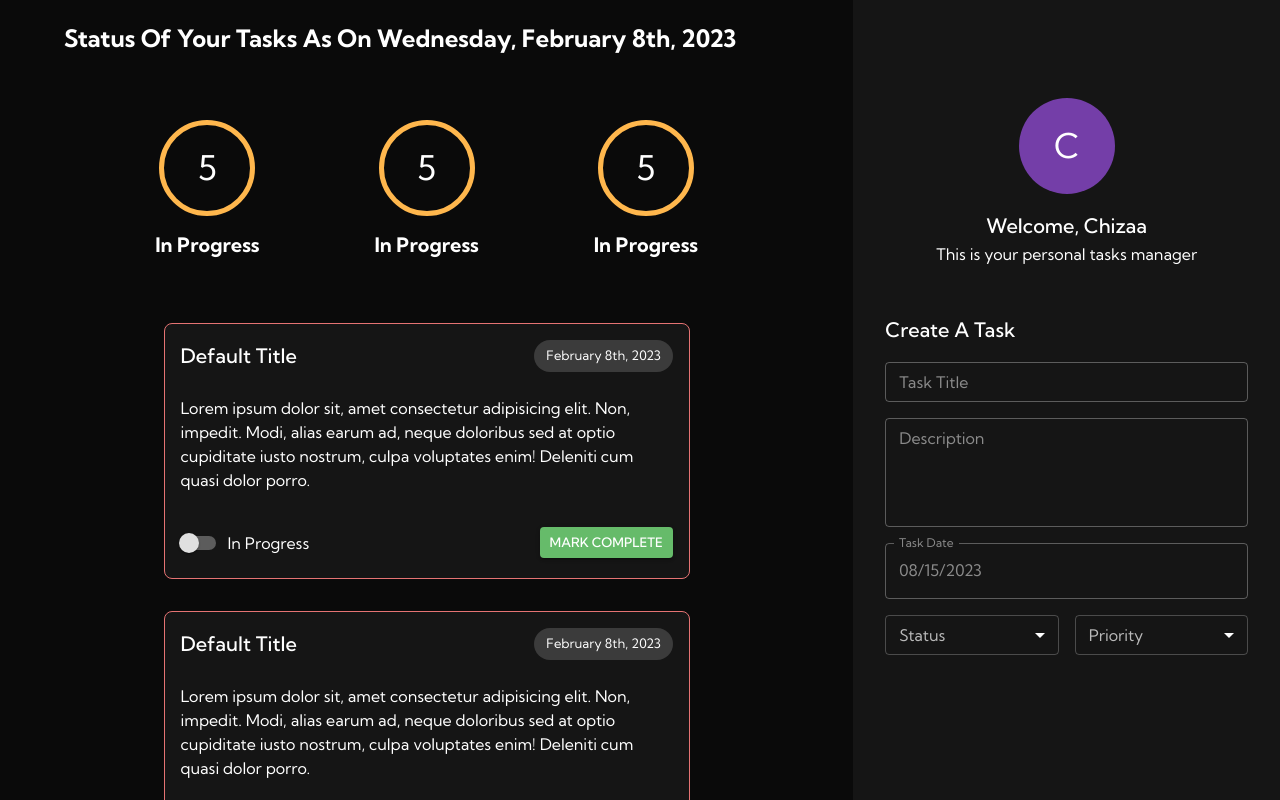
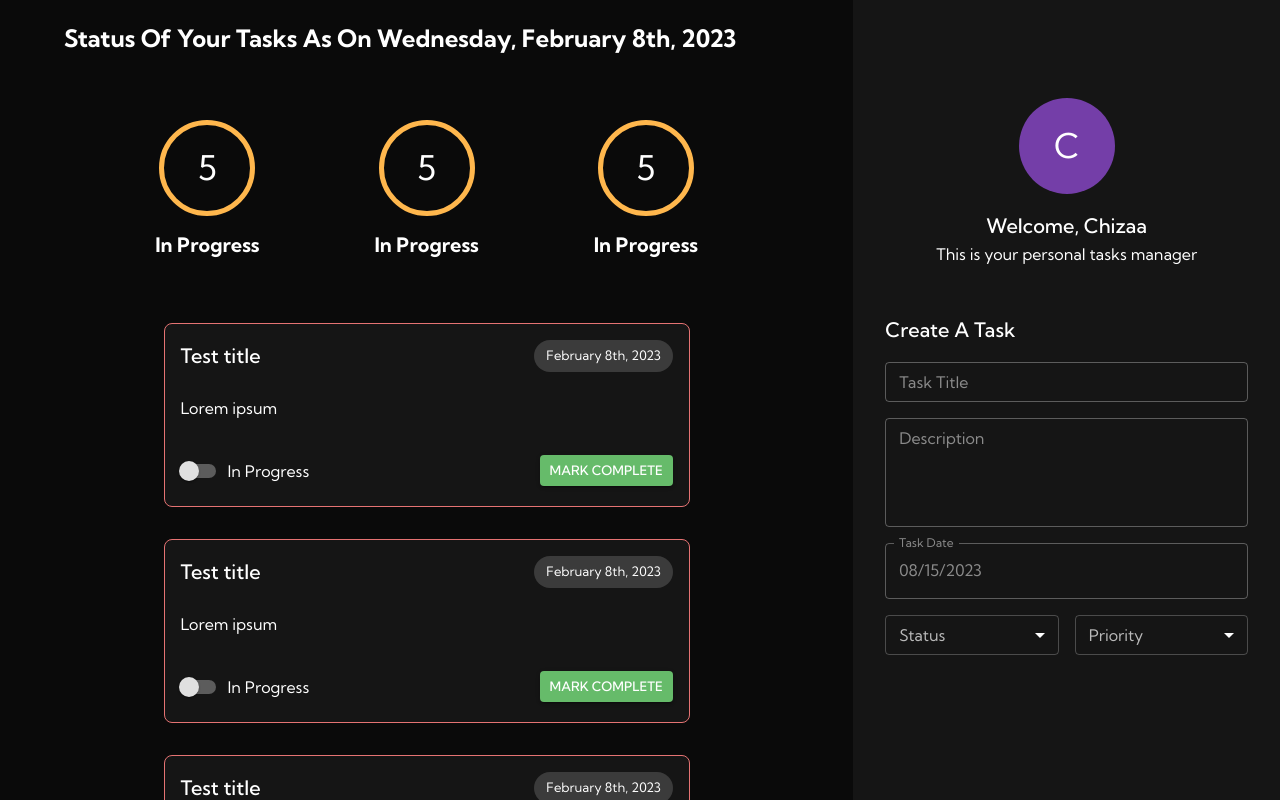
Before and after one commit to DennohKim/ts-crud-app, a React (Vite) app: page / in a window 1280 px wide. Shown: the top 800 px of the page. Built offline with nearby package versions, Linux system fonts and the light colour scheme.

Commit message:
feat: make task synamic

```diff
--- a/src/components/task/_taskFooter.tsx
+++ b/src/components/task/_taskFooter.tsx
@@ -6,7 +6,7 @@
   FormControlLabel,
 } from '@mui/material';
 import PropTypes from 'prop-types';
-import { ITaskFooter } from './interfaces/iTaskFooter';
+import { ITaskFooter } from './interfaces/ITaskFooter';
 
 export const TaskFooter: FC<
   ITaskFooter
--- /dev/null
+++ b/src/components/task/helpers/renderPriorityBorderColor.ts
@@ -0,0 +1,14 @@
+import { Priority } from "../../createTaskForm/enums/Priority";
+
+export const renderPriorityBorderColors = (priority: string): string => {
+    switch (priority) {
+        case Priority.normal:
+            return 'grey.900'
+        case Priority.low:
+             return 'info.light'
+        case Priority.high:
+            return 'error.light'
+        default:
+            return 'grey.900'
+    }
+}
--- /dev/null
+++ b/src/components/task/interfaces/ITask.ts
@@ -0,0 +1,16 @@
+import { ITaskDescription } from './ITaskDescription';
+import { ITaskFooter } from './ITaskFooter';
+import { ITaskHeader } from "./ITaskHeader";
+
+
+export interface ITask
+    extends ITaskDescription
+    , ITaskHeader
+    , ITaskFooter
+
+    {
+        id?: string;
+        priority?: string;
+        status?: string;
+
+    }
--- a/src/components/task/task.tsx
+++ b/src/components/task/task.tsx
@@ -3,8 +3,21 @@
 import { TaskHeader } from './_taskHeader';
 import { TaskDescription } from './_taskDescription';
 import { TaskFooter } from './_taskFooter';
+import { ITask } from './interfaces/ITask';
+import { Priority } from '../createTaskForm/enums/Priority';
+import { Status } from '../createTaskForm/enums/Status';
+import PropTypes from 'prop-types';
+import { renderPriorityBorderColors } from './helpers/renderPriorityBorderColor';
 
-export const Task: FC = (): ReactElement => {
+export const Task: FC<ITask> = ({
+  title = 'Test title',
+  date = new Date(),
+  description = 'Lorem ipsum',
+  priority = Priority.high,
+  status = Status.completed,
+  onStatusChange = (e) => console.log(e),
+  onClick = (e) => console.log(e),
+}): ReactElement => {
   return (
     <Box
       display="flex"
@@ -18,13 +31,26 @@
         backgroundColor: 'background.paper',
         borderRadius: '8px',
         border: '1px solid',
-        borderColor: 'error.light',
+        borderColor: renderPriorityBorderColors(priority),
       }}
     >
-
-       <TaskHeader/>
-      <TaskDescription/>
-      <TaskFooter/>
+      <TaskHeader title={title} />
+      <TaskDescription description={description} />
+      <TaskFooter
+        onClick={onClick}
+        onStatusChange={onStatusChange}
+      />
     </Box>
   );
 };
+
+Task.propTypes ={
+    title: PropTypes.string,
+    date: PropTypes.instanceOf(Date),
+    description: PropTypes.string,
+    onStatusChange: PropTypes.func,
+    onClick: PropTypes.func,
+    priority: PropTypes.string,
+    status: PropTypes.string,
+
+}
```
Also changed, not shown: src/components/task/interfaces/ITaskFooter.ts (renamed from src/components/task/interfaces/iTaskFooter.ts).
